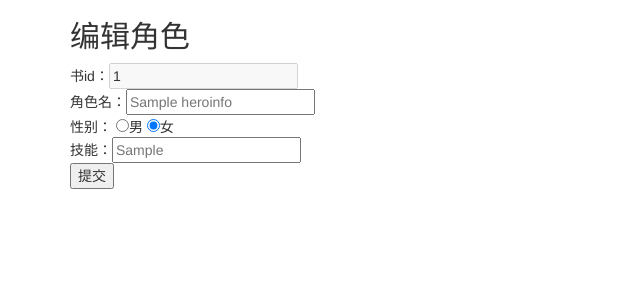
After one commit to sanshineyym/py902, a Django app: page /booktest/edithero/1/ in a window 1280 px wide. The commit adds this page. Shown: the top 300 px of the page, without its empty margins (0-640 px from the left). Run offline with Django 3.2, Linux system fonts and the light colour scheme; tables that the repository leaves empty hold one stand-in row (values such as "Sample post").

Commit message:
去除模块硬编码 管理静态文件 删（deletehero） 重定向   增（addhero） edit（编辑）hero

```diff
--- a/demo1/booktest/models.py
+++ b/demo1/booktest/models.py
@@ -26,3 +26,20 @@ class HeroInfo(models.Model):
     #打印模型
     def __str__(self):
         return self.name
+
+
+
+
+class Account(models.Model):
+    username=models.CharField(max_length=20)
+
+class  Content(models.Model):
+    tel=models.CharField(max_length=11)
+    account=models.OneToOneField(Account,on_delete=models.CASCADE)
+
+class Host(models.Model):
+    hostname=models.CharField(max_length=20)
+
+class Applicatian(models.Model):
+    appname=models.CharField(max_length=20)
+    host=models.ManyToManyField(Host)
--- a/demo1/booktest/urls.py
+++ b/demo1/booktest/urls.py
@@ -7,7 +7,8 @@ urlpatterns=[
     url(r'^index/$',views.index,name='index'),
     url(r'^deletebook/(\d+)/$',views.deletebook,name='deletebook'),
     url(r'^deletehero/(\d+)/$',views.deletehero,name='deletehero'),
-    url(r'^addhero/(\d+)/$',views.addhero,name='addhero')
+    url(r'^addhero/(\d+)/$',views.addhero,name='addhero'),
+    url(r'^edithero/(\d+)/$',views.edithero,name='edithero')
 
 
 ]
--- a/demo1/booktest/views.py
+++ b/demo1/booktest/views.py
@@ -77,3 +77,19 @@ def addhero(request,id):
         hero.save()
 
         return HttpResponseRedirect('/booktest/detail/%s'%(id,))
+
+def edithero(request,id):
+    hero = HeroInfo.objects.get(pk=id)
+
+    if request.method=='GET':
+        hero = HeroInfo.objects.get(pk=id)
+        return render(request,'booktest/edithero.html',{'hero':hero})
+
+    elif request.method == 'POST':
+        hero.name=request.POST['username']
+        hero.gender=request.POST['sex']
+        hero.skill=request.POST['skill']
+
+        hero.save()
+        # return HttpResponse('success')
+        return HttpResponseRedirect('/booktest/detail/%s/'%(hero.book.id,))
--- a/demo1/templates/booktest/detail.html
+++ b/demo1/templates/booktest/detail.html
@@ -13,7 +13,8 @@
     <h3>{{ book.bittle }}</h3>
     <ul>
         {% for hero in book.heroinfo_set.all %}
-            <li>{{ hero.name }}--{{ hero.gender }}--{{ hero.skill }}  <a href="{% url 'booktest:deletehero' hero.id %}">删除</a></li>
+            <li>{{ hero.name }}--{{ hero.gender }}--{{ hero.skill }}  <a href="{% url 'booktest:deletehero' hero.id %}">删除</a>
+                <a href="{% url 'booktest:edithero' hero.id %}">编辑</a></li>
         {% empty %}
             <li>没有角色</li>
         {% endfor %}
--- /dev/null
+++ b/demo1/templates/booktest/edithero.html
@@ -0,0 +1,38 @@
+<!DOCTYPE html>
+<html lang="en">
+<head>
+    <meta charset="UTF-8">
+    <title>编辑角色</title>
+        <link rel="stylesheet" href="https://cdn.jsdelivr.net/npm/bootstrap@3.3.7/dist/css/bootstrap.min.css" integrity="sha384-BVYiiSIFeK1dGmJRAkycuHAHRg32OmUcww7on3RYdg4Va+PmSTsz/K68vbdEjh4u" crossorigin="anonymous">
+
+</head>
+<body>
+    <div class="container">
+
+        <h2>编辑角色</h2>
+        <form action="{% url 'booktest:edithero' hero.id%}" method="post">
+            书id：<input type="text" disabled value="{{hero.id}}">
+            <br>
+            角色名：<input type="text" name="username" placeholder="{{hero.name}}">
+            <br>
+            性别：
+            {% if hero.gender == 'man' %}
+                <input type="radio" name="sex" value="man" checked>男 <input type="radio" name="sex" value="woman">女
+
+            {% else %}
+                <input type="radio" name="sex" value="man">男 <input type="radio" name="sex" value="woman" checked>女
+
+            {% endif %}
+
+            <br>
+            技能：<input type="text" name="skill" placeholder="{{hero.skill}}">
+            <br>
+            <input type="submit" value="提交">
+        </form>
+
+    </div>
+
+
+
+</body>
+</html>
```
Also changed, not shown: demo1/booktest/migrations/0003_auto_20190517_2112.py (added).
